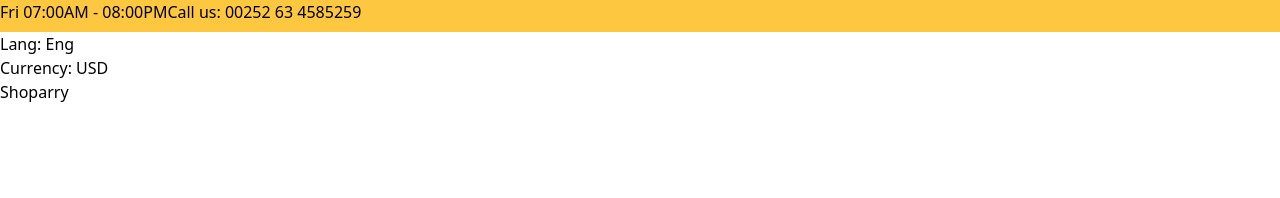
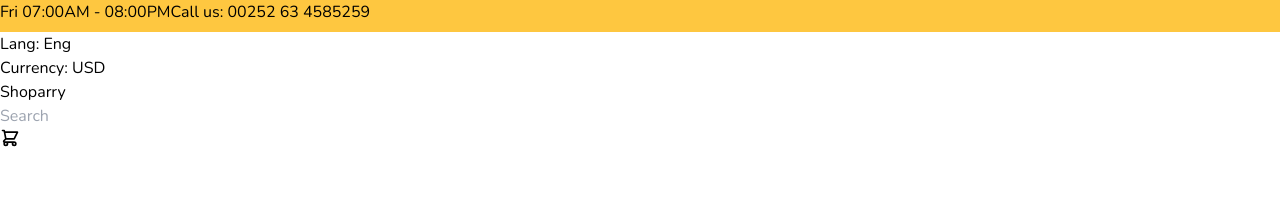
Before and after one commit to rimoza/grocerry-web-app, a React (Create React App) app: page / in a window 1280 px wide. Shown: the top 198 px of the page. Built offline with nearby package versions, Linux system fonts and the light colour scheme.

Commit message:
Add shop cart icon

```diff
--- a/src/App.js
+++ b/src/App.js
@@ -1,9 +1,9 @@
 import { Fragment } from "react";
-
+import { ShoppingCartIcon } from "@heroicons/react/outline";
 const App = () => {
   return (
     <Fragment>
-      <header>
+      <header className="font-nunito">
         <div id="top_nav_bar">
           <div id="top_navbar_left" className="h-8 bg-secondary hidden md:flex">
             <div id="time_work_container">
@@ -23,9 +23,17 @@ const App = () => {
             <div id="logo">Shoparry</div>
           </div>
           <div id="right">
-            <div id="search_container">{/* search */}</div>
+            <div id="search_container">
+              <div id="input">
+                <input type="text" placeholder="Search" />
+              </div>
+            </div>
             <div id="user_container">{/* user */}</div>
-            <div id="cart_container">{/* cart */}</div>
+            <div id="cart_container">
+              <div id="cart_icon">
+                <ShoppingCartIcon width={20} height={20} />
+              </div>
+            </div>
           </div>
         </nav>
       </header>
```
